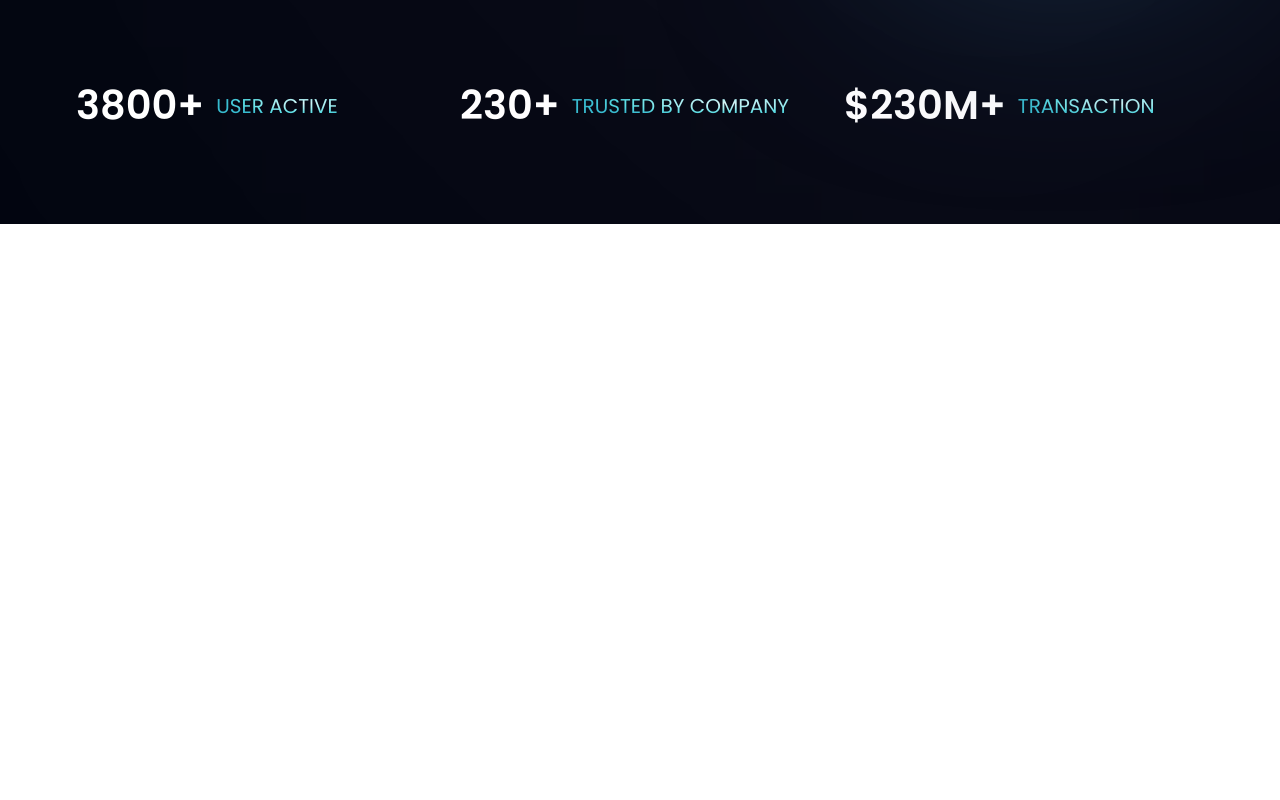
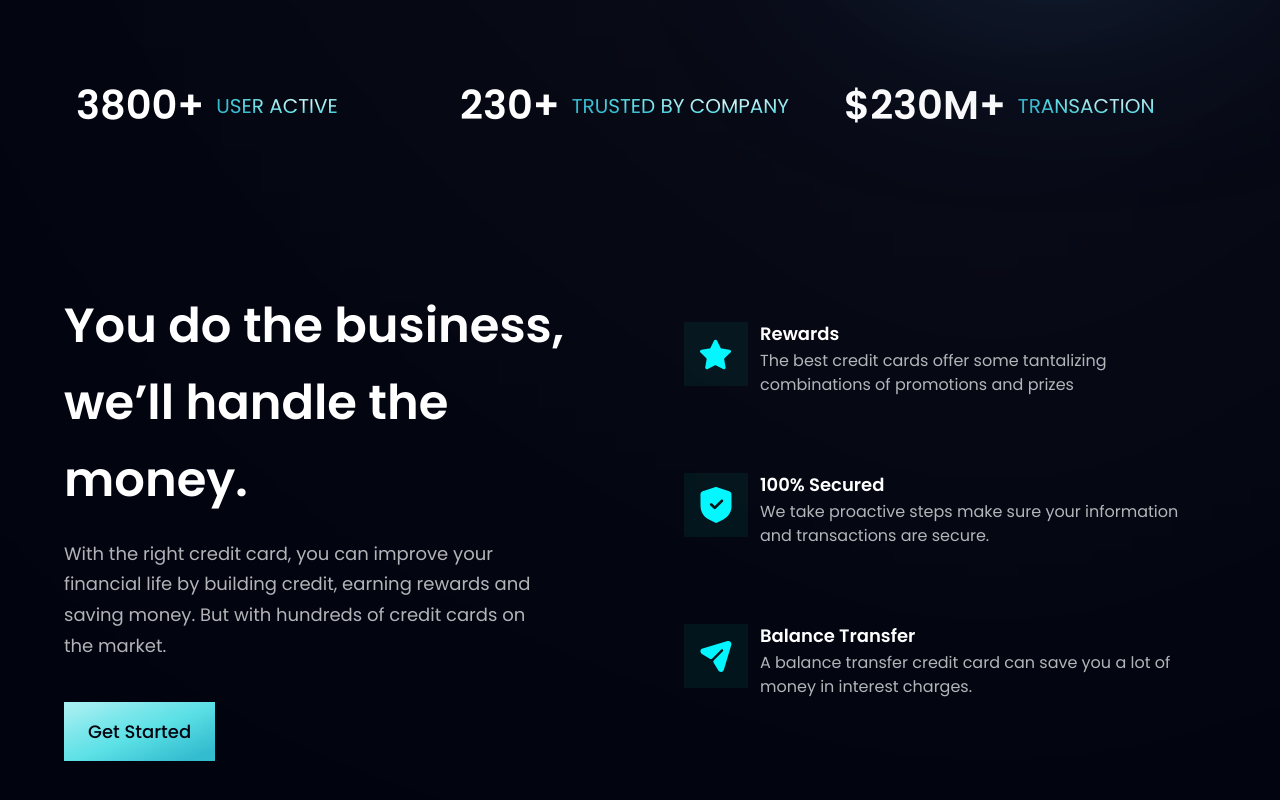
Before and after one commit to automation-andy101/react-banking-app, a React (Vite) app: page / in a window 1280 px wide. Shown: the part 721-1521 px from the top of the page. Before the commit the page ends 945 px from the top, so only its background shows below. Built offline with nearby package versions, Linux system fonts and the light colour scheme.

Commit message:
Added business feature section

```diff
--- a/src/components/Business.jsx
+++ b/src/components/Business.jsx
@@ -1,11 +1,49 @@
 import React from 'react';
 
+import { features } from '../constants';
+import styles, { layout } from  '../style'
+import Button from './Button';
+
+
+const FeatureCard = ({ index, id, icon, title, content }) => (
+  <div className={`flex flex-row p-6 rounded-[20px] ${index !== features.length - 1 ? 'mb-6' : 'mb-0'} feature-card`}>
+    <div className={`w-[64px] h-[64px] ${styles.flexCenter} bg-dimBlue`}>
+      <img src={icon} alt='icon' className='w-[50%] object-contain' />
+    </div>
+
+    <div className='flex-1 flex flex-col ml-3'>
+      <h4 className='font-poppins font-semibold text-white text-[18px] leading-[23px] mb-1'>
+        {title}
+      </h4>
+      <p className='font-poppins font-normal text-dimWhite text-[16px] leading-[24px] mb-1'>
+        {content}
+      </p>
+    </div>
+  </div>
+);
 
 const Business = () => {
   return (
-    <div>
+    <section className={layout.section} id='features'>
+      <div className={layout.sectionInfo}>
+        <h2 className={styles.heading2}>
+          You do the business, <br className="sm:block hidden" /> we’ll handle
+          the money.
+        </h2>
+        <p className={`${styles.paragraph} max-w-[470px] mt-5`}>
+          With the right credit card, you can improve your financial life by
+          building credit, earning rewards and saving money. But with hundreds
+          of credit cards on the market.
+        </p>
+        <Button styles='mt-10' text='Get Started' />
+      </div>
 
-    </div>
+      <div className={`${layout.sectionImg} flex-col`}>
+        {features.map((feature, index) => (
+          <FeatureCard key={feature.id} {...feature} />
+        ))}
+      </div>
+    </section>
   )
 }
 
--- a/src/components/Button.jsx
+++ b/src/components/Button.jsx
@@ -1,11 +1,11 @@
 import React from 'react';
 
 
-const Button = () => {
+const Button = ({ styles, text }) => {
   return (
-    <div>
-
-    </div>
+    <button type='button' className={`py-4 px-6 bg-blue-gradient font-poppins font-medium text-[18px] text-primary outline-none ${styles}`}>
+      {text}
+    </button>
   )
 }
 
--- a/src/style.js
+++ b/src/style.js
@@ -16,6 +16,7 @@ const styles = {
   };
 
   export const layout = {
+    // md:flex-row - medium devices and above use flex-col, devices smaller than medium use flex-col
     section: `flex md:flex-row flex-col ${styles.paddingY}`,
     sectionReverse: `flex md:flex-row flex-col-reverse ${styles.paddingY}`,
 
```
